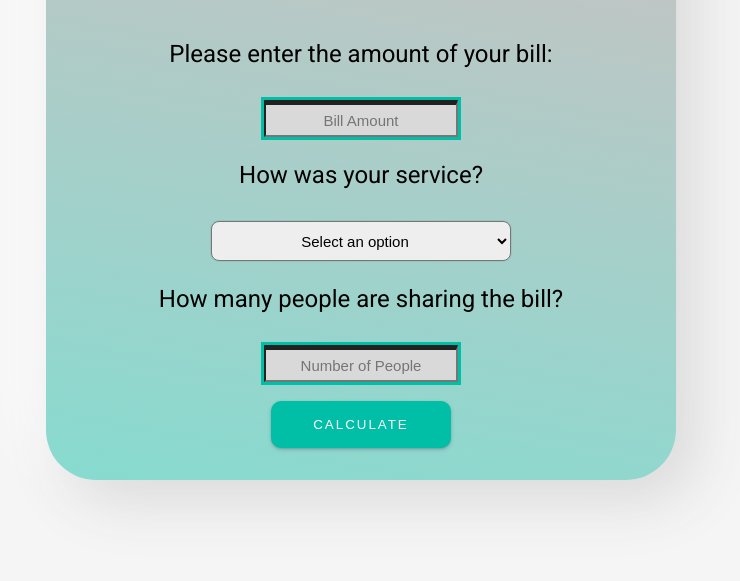
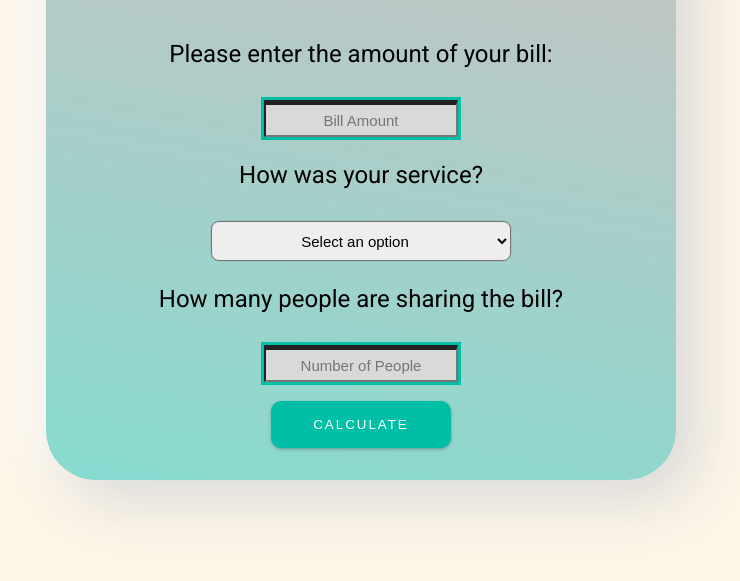
Before and after one commit to marceloreyran/Bill-Calculator, a plain HTML site: page index.html in a window 1280 px wide. Shown: the part 219-800 px from the top of the page, without its empty margins (284-1024 px from the left). Drawn offline with Linux system fonts and the light colour scheme.

Commit message:
new commit

```diff
--- a/style.css
+++ b/style.css
@@ -2,7 +2,7 @@
 
 
 body {
-    background-color: whitesmoke;
+    background-color: rgb(253, 245, 230);
     margin: 10px;
 }
 
@@ -134,4 +134,5 @@ input {
     font-size: 1.5rem;
     color: #fff;
     margin-bottom: 2rem;
+
 }
```
